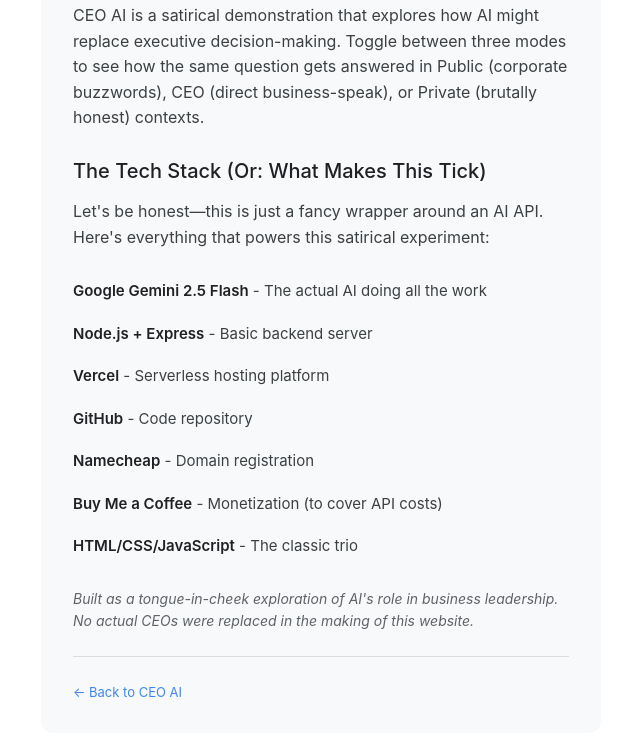
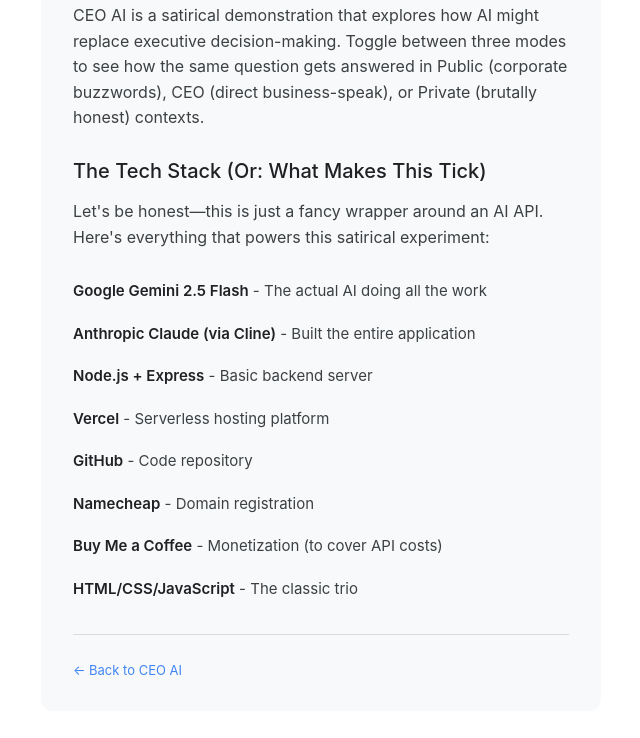
Before and after one commit to rkrogers/ceai, a website: page public/about.html in a window 1280 px wide. Shown: the part 375-1113 px from the top of the page, without its empty margins (319-959 px from the left). Drawn offline with Linux system fonts and the light colour scheme.

Commit message:
Add Claude/Cline to tech stack, remove unnecessary disclaimer

```diff
--- a/public/about.html
+++ b/public/about.html
@@ -26,6 +26,7 @@
 
             <ul class="tech-list">
                 <li><strong>Google Gemini 2.5 Flash</strong> - The actual AI doing all the work</li>
+                <li><strong>Anthropic Claude (via Cline)</strong> - Built the entire application</li>
                 <li><strong>Node.js + Express</strong> - Basic backend server</li>
                 <li><strong>Vercel</strong> - Serverless hosting platform</li>
                 <li><strong>GitHub</strong> - Code repository</li>
@@ -33,8 +34,6 @@
                 <li><strong>Buy Me a Coffee</strong> - Monetization (to cover API costs)</li>
                 <li><strong>HTML/CSS/JavaScript</strong> - The classic trio</li>
             </ul>
-
-            <p style="font-style: italic; color: #5f6368; font-size: 14px;">Built as a tongue-in-cheek exploration of AI's role in business leadership. No actual CEOs were replaced in the making of this website.</p>
 
             <div class="back-link">
                 <a href="index.html" class="footer-link">← Back to CEO AI</a>
```
